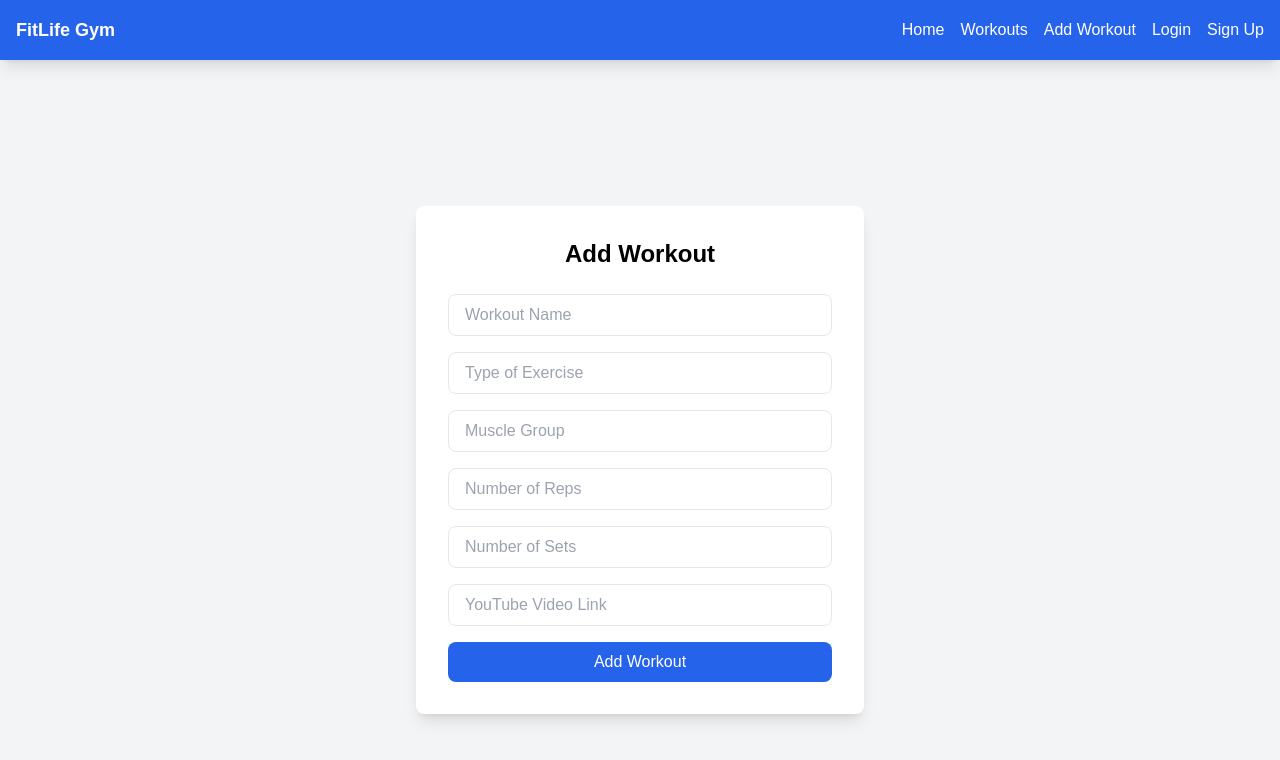
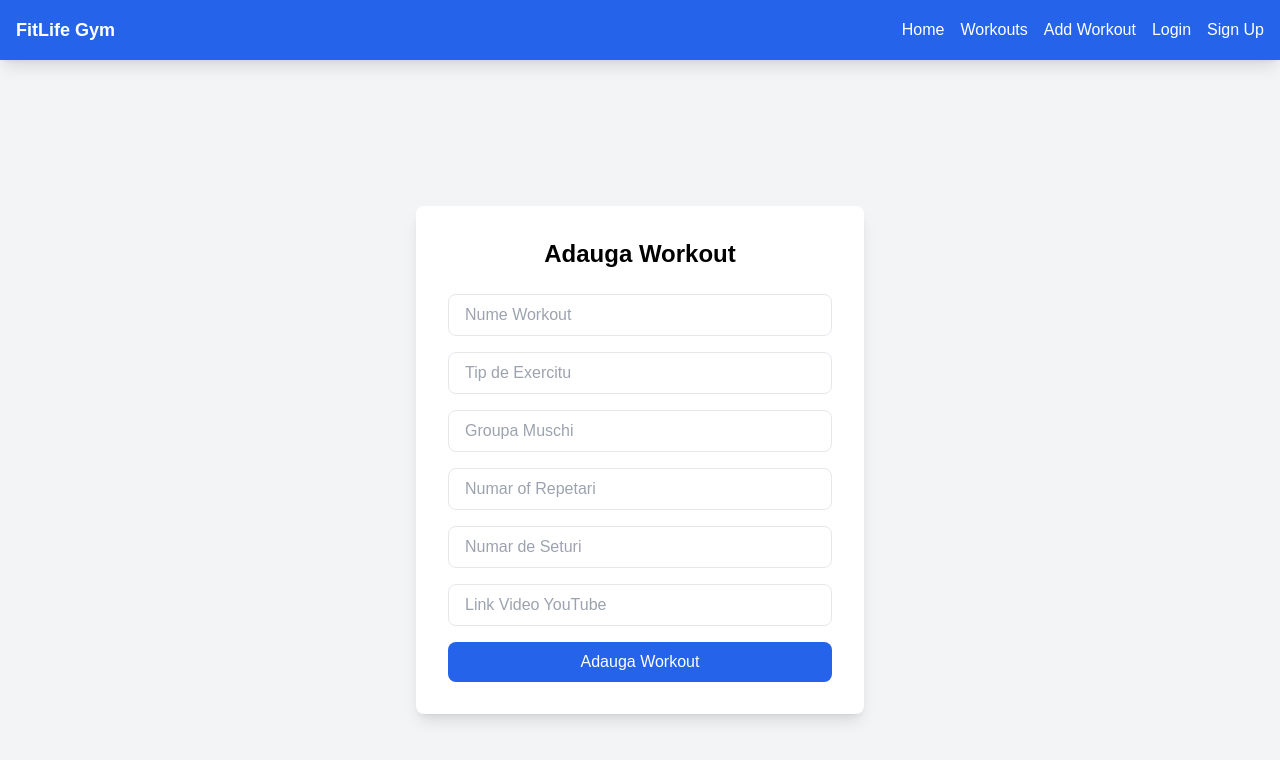
Before and after one commit to Jebica04/Gym_membership_app, a React (Create React App) app: page /add-workout in a window 1280 px wide. Shown: the top 760 px of the page. Built offline with nearby package versions, Linux system fonts and the light colour scheme; no server answers.

Commit message:
Implemented AddWorkoutPage

```diff
--- a/src/components/AddWorkoutPage.jsx
+++ b/src/components/AddWorkoutPage.jsx
@@ -1,8 +1,10 @@
 import React, { useState } from "react";
-import { db } from "../firebase";
+import { db, auth } from "../firebase";
 import { collection, addDoc } from "firebase/firestore";
+import { useAuthState } from "react-firebase-hooks/auth";
 
 const AddWorkoutPage = () => {
+  const [user] = useAuthState(auth);
   const [name, setName] = useState("");
   const [type, setType] = useState("");
   const [muscleGroup, setMuscleGroup] = useState("");
@@ -10,22 +12,43 @@ const AddWorkoutPage = () => {
   const [sets, setSets] = useState("");
   const [videoLink, setVideoLink] = useState("");
 
+  const isYouTubeUrl = (url) => {
+    try {
+      const parsedUrl = new URL(url);
+      return (
+        parsedUrl.hostname === "www.youtube.com" ||
+        parsedUrl.hostname === "youtube.com" ||
+        parsedUrl.hostname === "youtu.be"
+      );
+    } catch {
+      return false;
+    }
+  };
+
   const handleAddWorkout = async () => {
     if (!name || !type || !muscleGroup || !reps || !sets || !videoLink) {
-      alert("Please fill all fields!");
+      alert("Completeaza toate campurile!");
+      return;
+    }
+
+    if (!isYouTubeUrl(videoLink)) {
+      alert("Please provide a valid YouTube video link.");
       return;
     }
 
     try {
       await addDoc(collection(db, "workouts"), {
+        userId: user.email,
         name,
         type,
         muscleGroup,
         reps: parseInt(reps),
         sets: parseInt(sets),
         videoLink,
+        saves: 0,
+        savesList: [], // Initialize empty savesList
       });
-      alert("Workout added successfully!");
+      alert("Workout adaugat cu succes!");
       setName("");
       setType("");
       setMuscleGroup("");
@@ -33,53 +56,53 @@ const AddWorkoutPage = () => {
       setSets("");
       setVideoLink("");
     } catch (error) {
-      alert("Error adding workout: " + error.message);
+      alert("Eroare la adaugarea unui workout: " + error.message);
     }
   };
 
   return (
     <div className="min-h-screen flex items-center justify-center bg-gray-100">
       <div className="bg-white shadow-lg rounded-lg p-8 max-w-md w-full">
-        <h2 className="text-2xl font-bold mb-6 text-center">Add Workout</h2>
+        <h2 className="text-2xl font-bold mb-6 text-center">Adauga Workout</h2>
         <div className="space-y-4">
           <input
             type="text"
-            placeholder="Workout Name"
+            placeholder="Nume Workout"
             value={name}
             onChange={(e) => setName(e.target.value)}
             className="w-full px-4 py-2 border rounded-lg focus:outline-none focus:ring-2 focus:ring-blue-600"
           />
           <input
             type="text"
-            placeholder="Type of Exercise"
+            placeholder="Tip de Exercitu"
             value={type}
             onChange={(e) => setType(e.target.value)}
             className="w-full px-4 py-2 border rounded-lg focus:outline-none focus:ring-2 focus:ring-blue-600"
           />
           <input
             type="text"
-            placeholder="Muscle Group"
+            placeholder="Groupa Muschi "
             value={muscleGroup}
             onChange={(e) => setMuscleGroup(e.target.value)}
             className="w-full px-4 py-2 border rounded-lg focus:outline-none focus:ring-2 focus:ring-blue-600"
           />
           <input
             type="number"
-            placeholder="Number of Reps"
+            placeholder="Numar of Repetari"
             value={reps}
             onChange={(e) => setReps(e.target.value)}
             className="w-full px-4 py-2 border rounded-lg focus:outline-none focus:ring-2 focus:ring-blue-600"
           />
           <input
             type="number"
-            placeholder="Number of Sets"
+            placeholder="Numar de Seturi"
             value={sets}
             onChange={(e) => setSets(e.target.value)}
             className="w-full px-4 py-2 border rounded-lg focus:outline-none focus:ring-2 focus:ring-blue-600"
           />
           <input
             type="text"
-            placeholder="YouTube Video Link"
+            placeholder="Link Video YouTube"
             value={videoLink}
             onChange={(e) => setVideoLink(e.target.value)}
             className="w-full px-4 py-2 border rounded-lg focus:outline-none focus:ring-2 focus:ring-blue-600"
@@ -88,7 +111,7 @@ const AddWorkoutPage = () => {
             onClick={handleAddWorkout}
             className="w-full bg-blue-600 text-white py-2 rounded-lg hover:bg-blue-700"
           >
-            Add Workout
+            Adauga Workout
           </button>
         </div>
       </div>
```
